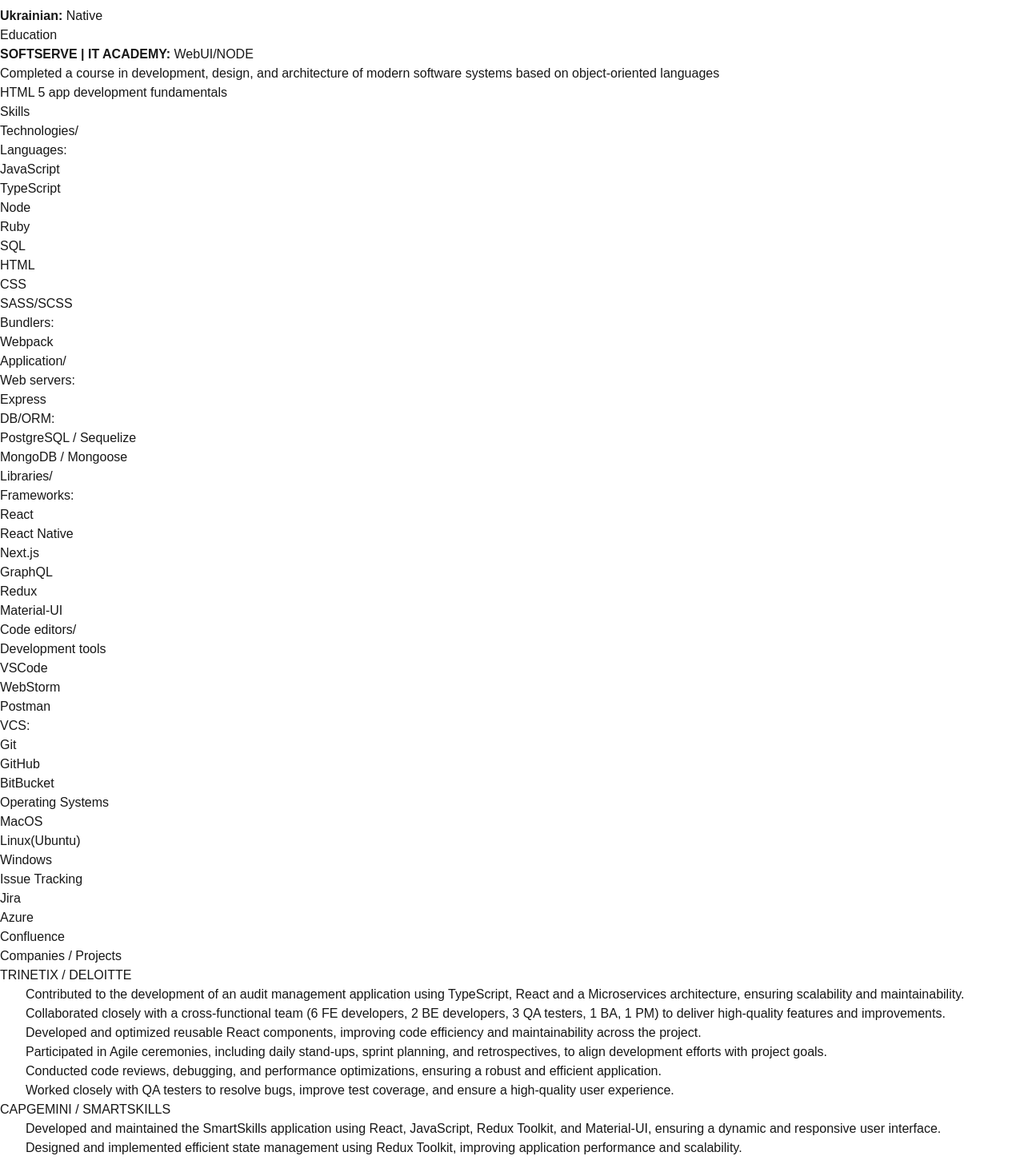
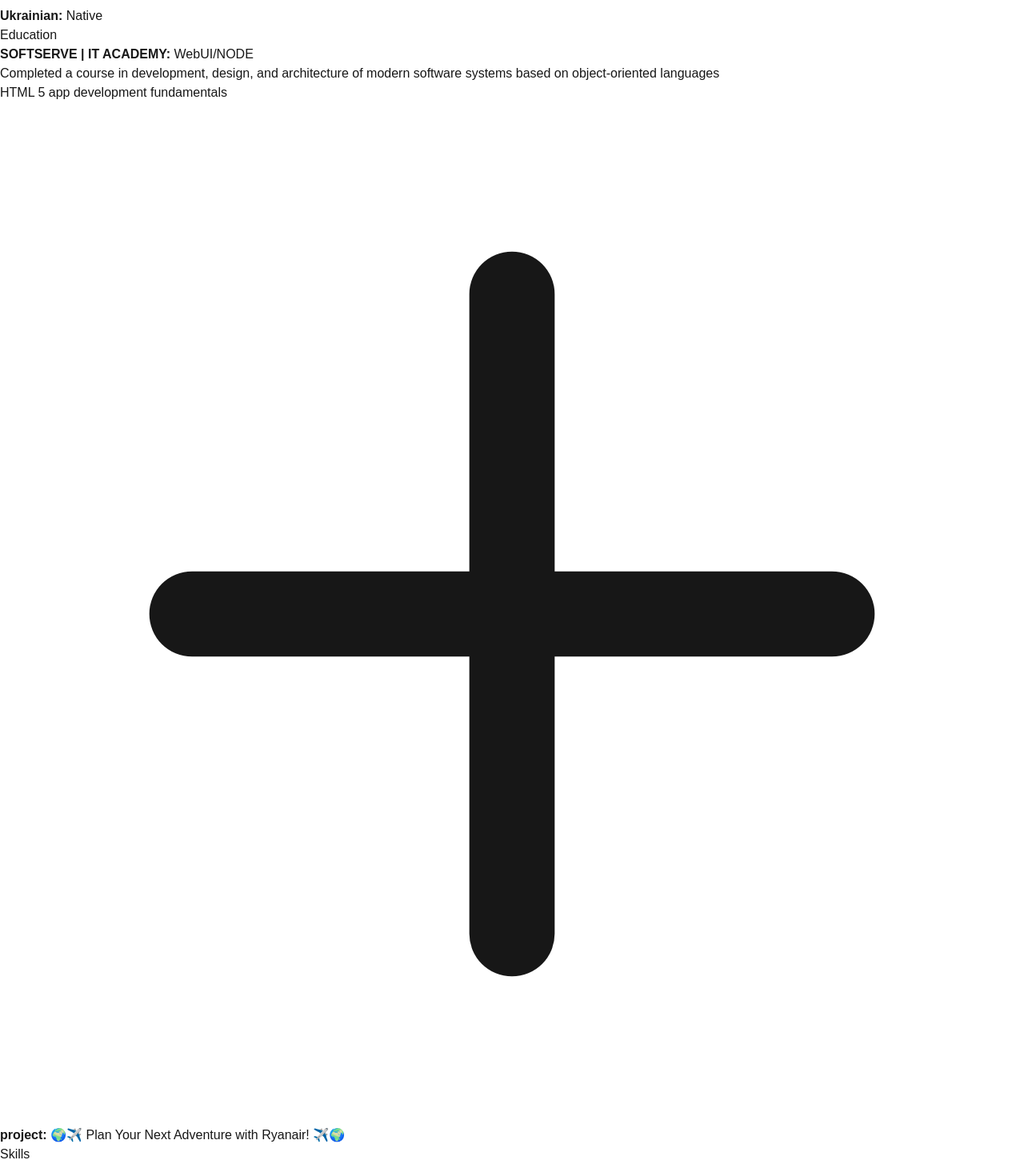
Before and after one commit to avoytovich/Portfolio, a Next.js app: page / in a window 1280 px wide. Shown: the part 7960-9411 px from the top of the page at 80% size. Built offline with nearby package versions, Linux system fonts and the light colour scheme; no server answers.

Commit message:
delete counter add project

```diff
--- a/src/components/About.tsx
+++ b/src/components/About.tsx
@@ -3,7 +3,8 @@
     <div className="container mx-auto px-4">
       <h2 className="text-3xl font-bold mb-12 text-center">About Me</h2>
       <p className="text-gray-700 mb-6 text-center">
-        I’m a React (front-end) developer developer with 6 years in the IT industry
+        I’m a React (front-end) developer developer with 6 years in the IT
+        industry
       </p>
       <div className="grid grid-cols-1 md:grid-cols-3 gap-6">
         {/* Address */}
@@ -65,8 +66,11 @@
             />
           </svg>
           <p className="text-gray-700">
-            <strong>Email:</strong>{' '}
-            <a href="mailto:levanwork@gmail.com" className="text-blue-500 hover:underline">
+            <strong>Email:</strong>{" "}
+            <a
+              href="mailto:levanwork@gmail.com"
+              className="text-blue-500 hover:underline"
+            >
               levanwork@gmail.com
             </a>
           </p>
@@ -149,11 +153,40 @@
               </p>
             </div>
             <ul className="text-gray-700 ml-6 list-disc">
-              <li>Completed a course in development, design, and architecture of modern software systems based on object-oriented languages</li>
+              <li>
+                Completed a course in development, design, and architecture of
+                modern software systems based on object-oriented languages
+              </li>
               <li>HTML 5 app development fundamentals</li>
             </ul>
           </div>
         </div>
+      </div>
+      {/* Design Pet Project */}
+      <div className="mt-8 flex items-center justify-end space-x-4">
+        <svg
+          xmlns="http://www.w3.org/2000/svg"
+          fill="none"
+          viewBox="0 0 24 24"
+          strokeWidth="2"
+          stroke="currentColor"
+          className="w-6 h-6 text-blue-500"
+        >
+          <path
+            strokeLinecap="round"
+            strokeLinejoin="round"
+            d="M12 4.5v15m7.5-7.5h-15"
+          />
+        </svg>
+        <p className="text-gray-700">
+          <strong>project:</strong>{" "}
+          <a
+            href="https://cheapest-flight-fe.vercel.app"
+            className="text-blue-500 hover:underline"
+          >
+            🌍✈️ Plan Your Next Adventure with Ryanair! ✈️🌍
+          </a>
+        </p>
       </div>
     </div>
   </section>
--- a/src/components/Footer.tsx
+++ b/src/components/Footer.tsx
@@ -1,63 +1,10 @@
 "use client";
-import { useState, useEffect } from "react";
-
-const BIN_ID = "67caf37ead19ca34f8182327";
-const API_KEY = "$2a$10$V6IiqxIXY9TS7O8Ug.41kOkmkIoXoqQt7JKHlAuJALQqvuIC08Yz2";
 
 export default function Footer() {
-  const [visits, setVisits] = useState(0);
-
-  useEffect(() => {
-    const trackVisit = async () => {
-      const hasVisited = localStorage.getItem("hasVisited");
-
-      if (!hasVisited) {
-        try {
-          // Fetch current visit count
-          const res = await fetch(
-            `https://api.jsonbin.io/v3/b/${BIN_ID}/latest`,
-            {
-              headers: { "X-Master-Key": API_KEY },
-            }
-          );
-          const data = await res.json();
-          const newVisits = data.record.visits + 1;
-
-          // Update visit count
-          await fetch(`https://api.jsonbin.io/v3/b/${BIN_ID}`, {
-            method: "PUT",
-            headers: {
-              "Content-Type": "application/json",
-              "X-Master-Key": API_KEY,
-            },
-            body: JSON.stringify({ visits: newVisits }),
-          });
-
-          setVisits(newVisits);
-          localStorage.setItem("hasVisited", "true"); // Mark user as counted
-        } catch (error) {
-          console.error("Error updating visit count:", error);
-        }
-      } else {
-        // Just fetch the current count without increasing it
-        const res = await fetch(
-          `https://api.jsonbin.io/v3/b/${BIN_ID}/latest`,
-          {
-            headers: { "X-Master-Key": API_KEY },
-          }
-        );
-        const data = await res.json();
-        setVisits(data.record.visits);
-      }
-    };
-
-    trackVisit();
-  }, []);
-
   return (
     <footer className="text-center p-4 bg-gray-200 text-white py-4 mt-8">
       <p className="text-sm text-gray-700">
-        {visits > 0 && `${visits} `}&copy; 2025 Created by Andrii Voitovych
+        Copyright &copy; 2025 Created by Andrii
       </p>
     </footer>
   );
```
